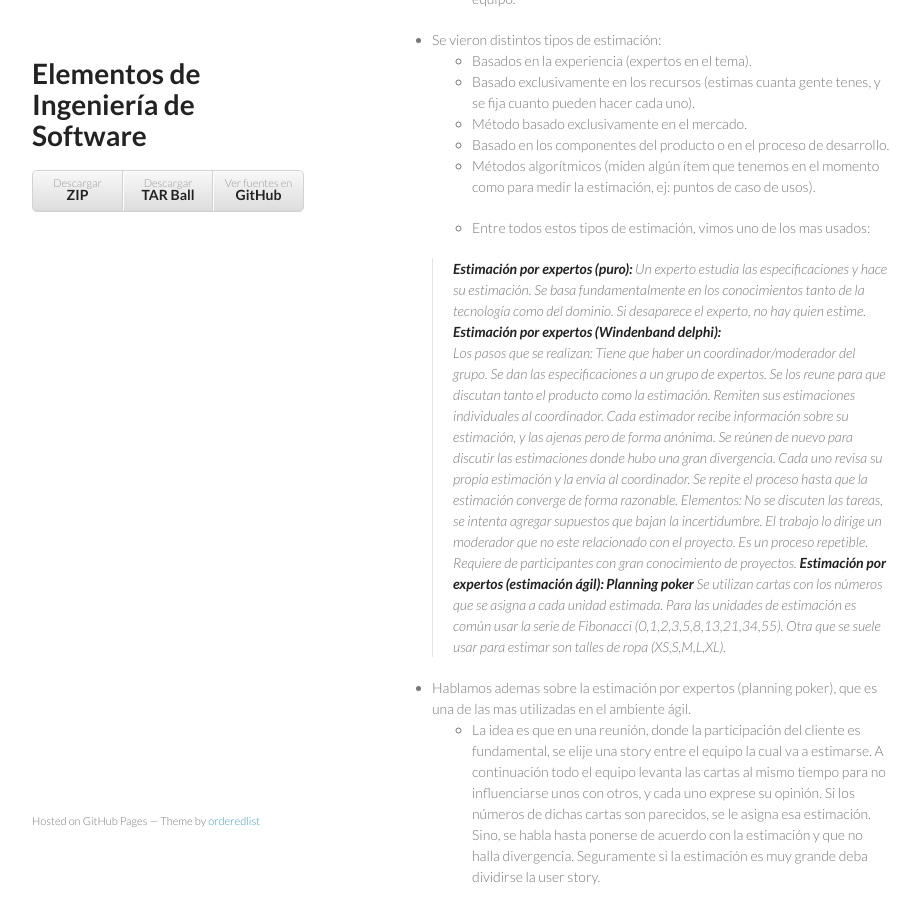
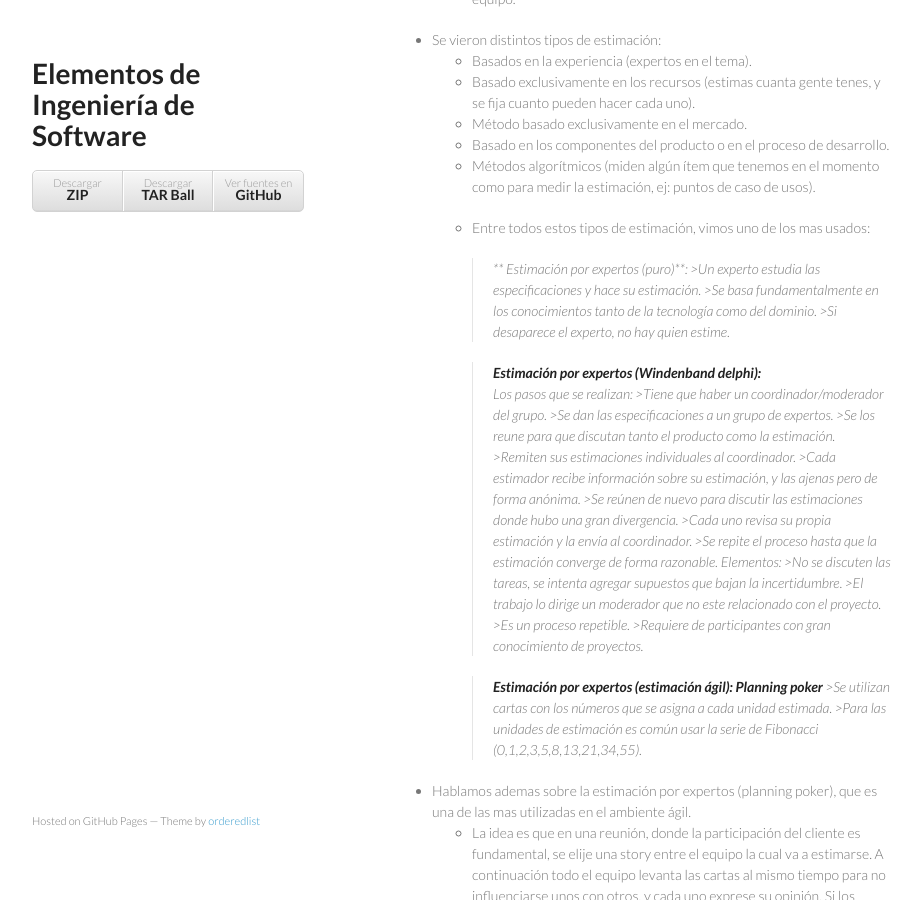
Before and after one commit to SoftwareEngineeringUNQ/bitacora, a Jekyll site: the page built from _posts/2014-10-01-resumen-clase-13.md, in a window 1280 px wide and 900 px high, scrolled down 648 px. Shown: the whole window, without its empty margins (178-1099 px from the left). Built offline with Jekyll 4.4.1, drawn with Linux system fonts in a browser that asks for light colours.

Commit message:
Resumen clase 13

```diff
--- a/_posts/2014-10-01-resumen-clase-13.md
+++ b/_posts/2014-10-01-resumen-clase-13.md
@@ -33,29 +33,30 @@ Por eso lo mejor es aceptar que se va a tener esa incertidumbre y no mentirse a
 
     * Entre todos estos tipos de estimación, vimos uno de los mas usados:
 
-	>**Estimación por expertos (puro):**
-	Un experto estudia las especificaciones y hace su estimación.
-	Se basa fundamentalmente en los conocimientos tanto de la tecnología como del dominio.
-	Si desaparece el experto, no hay quien estime.
-	>**Estimación por expertos (Windenband delphi):**
-	*Los pasos que se realizan:*
-	Tiene que haber un coordinador/moderador del grupo.
-	Se dan las especificaciones a un grupo de expertos.
-	Se los reune para que discutan tanto el producto como la estimación.
-	Remiten sus estimaciones individuales al coordinador.
-	Cada estimador recibe información sobre su estimación, y las ajenas pero de forma anónima.
-	Se reúnen de nuevo para discutir las estimaciones donde hubo una gran divergencia.
-	Cada uno revisa su propia estimación y la envía al coordinador.
-	Se repite el proceso hasta que la estimación converge de forma razonable.
-	*Elementos:*
-	No se discuten las tareas, se intenta agregar supuestos que bajan la incertidumbre.
-	El trabajo lo dirige un moderador que no este relacionado con el proyecto.
-	Es un proceso repetible.
-	Requiere de participantes con gran conocimiento de proyectos.
-	>**Estimación por expertos (estimación ágil): Planning poker**
-	Se utilizan cartas con los números que se asigna a cada unidad estimada.
-	Para las unidades de estimación es común usar la serie de Fibonacci (0,1,2,3,5,8,13,21,34,55).
-	Otra que se suele usar para estimar son talles de ropa (XS,S,M,L,XL).
+        >** Estimación por expertos (puro)**:
+        	>Un experto estudia las especificaciones y hace su estimación.
+    		>Se basa fundamentalmente en los conocimientos tanto de la tecnología como del dominio.
+    	 	>Si desaparece el experto, no hay quien estime.
+
+		>**Estimación por expertos (Windenband delphi):**
+		*Los pasos que se realizan:*
+       			>Tiene que haber un coordinador/moderador del grupo.
+    			>Se dan las especificaciones a un grupo de expertos.
+    			>Se los reune para que discutan tanto el producto como la estimación.
+    			>Remiten sus estimaciones individuales al coordinador.
+    			>Cada estimador recibe información sobre su estimación, y las ajenas pero de forma anónima.
+    			>Se reúnen de nuevo para discutir las estimaciones donde hubo una gran divergencia.
+    			>Cada uno revisa su propia estimación y la envía al coordinador.
+    			>Se repite el proceso hasta que la estimación converge de forma razonable.
+		*Elementos:*
+    			>No se discuten las tareas, se intenta agregar supuestos que bajan la incertidumbre.
+    			>El trabajo lo dirige un moderador que no este relacionado con el proyecto.
+    			>Es un proceso repetible.
+    			>Requiere de participantes con gran conocimiento de proyectos.
+
+		>**Estimación por expertos (estimación ágil): Planning poker**
+    			>Se utilizan cartas con los números que se asigna a cada unidad estimada.
+    			>Para las unidades de estimación es común usar la serie de Fibonacci (0,1,2,3,5,8,13,21,34,55).
 
 * Hablamos ademas sobre la estimación por expertos (planning poker), que es una de las mas utilizadas en el ambiente ágil.
     * La idea es que en una reunión, donde la participación del cliente es fundamental, se elije una story entre el equipo la cual va a estimarse. A continuación todo el equipo levanta las cartas al mismo tiempo para no influenciarse unos con otros, y cada uno exprese su opinión. Si los números de dichas cartas son parecidos, se le asigna esa estimación. Sino, se habla hasta ponerse de acuerdo con la estimación y que no halla divergencia. Seguramente si la estimación es muy grande deba dividirse la user story.
```
